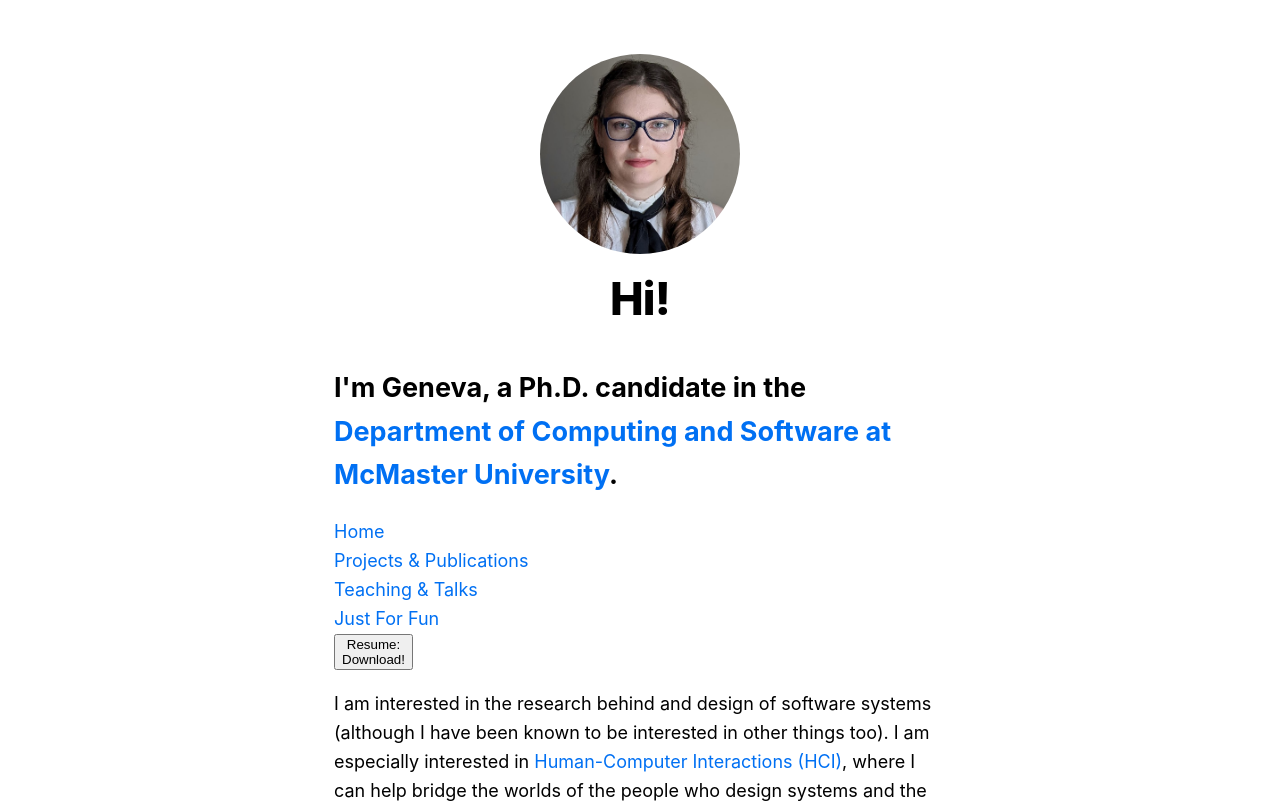
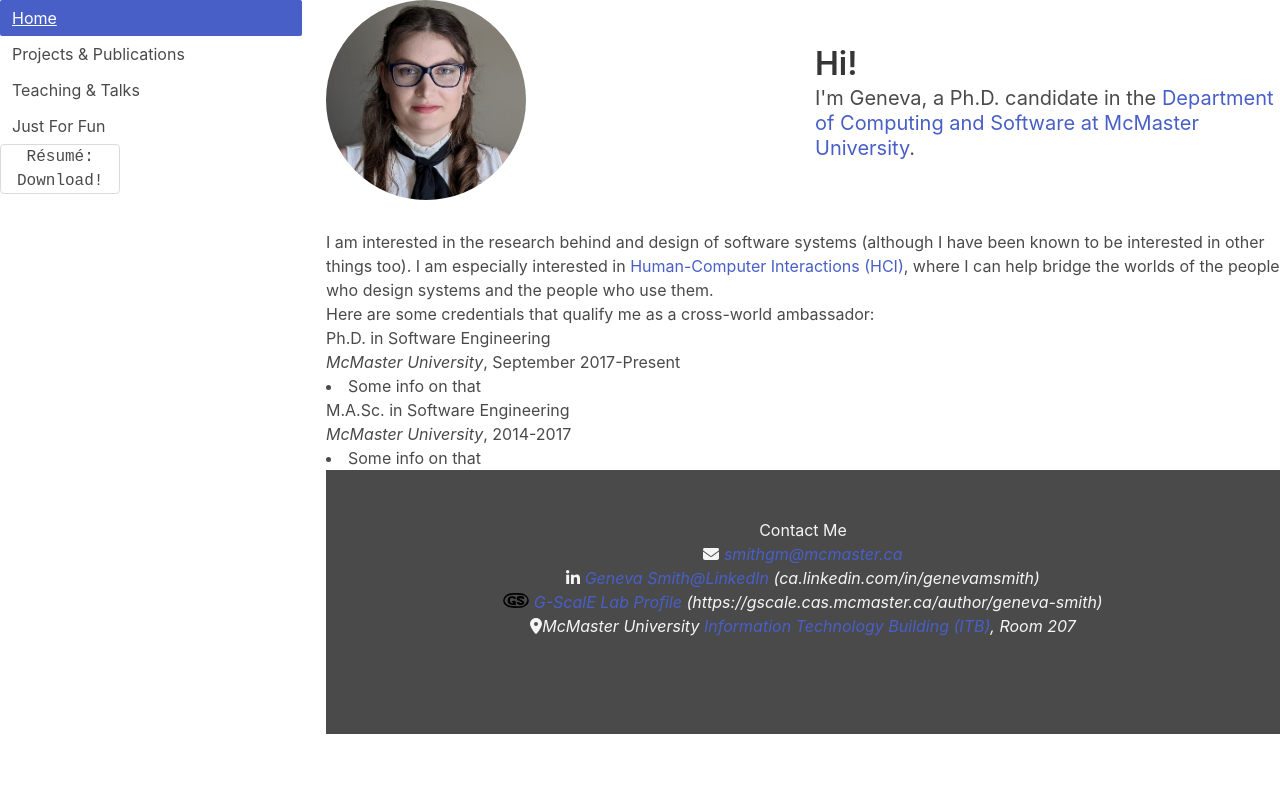
Before and after one commit to GenevaS/website, a Next.js app: page / in a window 1280 px wide. Shown: the top 803 px of the page. Built offline with nearby package versions, Linux system fonts and the light colour scheme.

Commit message:
Started styling with Bulma

```diff
--- a/components/footer.js
+++ b/components/footer.js
@@ -1,19 +1,19 @@
 import Image from 'next/image'
 
 import { FontAwesomeIcon } from '@fortawesome/react-fontawesome'
-import { faEnvelope } from '@fortawesome/free-solid-svg-icons'
-import { faLocationDot } from '@fortawesome/free-solid-svg-icons'
+import { faEnvelope, faLocationDot } from '@fortawesome/free-solid-svg-icons'
 import { faLinkedinIn } from '@fortawesome/free-brands-svg-icons'
 
 function Footer() {
 	return (
-		<div>
+    <footer className='footer has-text-light has-background-grey-dark'>
+      <div className='has-text-centered'>
             <h4>Contact Me</h4>
 
             <address>
-            <FontAwesomeIcon icon={faEnvelope} /> <a href="mailto:smithgm@mcmaster.ca">smithgm@mcmaster.ca</a>
+            <FontAwesomeIcon icon={faEnvelope} alt="Mail Envelope Icon"/> <a href="mailto:smithgm@mcmaster.ca">smithgm@mcmaster.ca</a>
             <br></br>
-            <FontAwesomeIcon icon={faLinkedinIn} /> <a href="https://www.linkedin.com/in/genevamsmith/">Geneva Smith@LinkedIn</a> (ca.linkedin.com/in/genevamsmith)
+            <FontAwesomeIcon icon={faLinkedinIn} alt="LinkedIn Logo Icon"/> <a href="https://www.linkedin.com/in/genevamsmith/">Geneva Smith@LinkedIn</a> (ca.linkedin.com/in/genevamsmith)
             <br></br>
             <Image
               priority
@@ -21,12 +21,15 @@
               layout='fixed'
               height={15}
               width={26}
+              alt="GScalE Icon"
             /> <a href="https://gscale.cas.mcmaster.ca/author/geneva-smith">G-ScalE Lab Profile</a> (https://gscale.cas.mcmaster.ca/author/geneva-smith)
             <br></br>
-            <FontAwesomeIcon icon={faLocationDot} /> McMaster University <a href="https://goo.gl/maps/5xhYKyw8hpYTJdp5A">Information Technology Building (ITB)</a>
+            <FontAwesomeIcon icon={faLocationDot} alt="Location Dot Icon"/>
+              McMaster University <a href="https://goo.gl/maps/5xhYKyw8hpYTJdp5A">Information Technology Building (ITB)</a>
             , Room 207
             </address>
         </div>
+    </footer>
 	)
 }
 export default Footer
--- a/components/layout.js
+++ b/components/layout.js
@@ -1,15 +1,14 @@
 import Head from 'next/head'
-import Image from 'next/image'
-import styles from './layout.module.css'
-import utilStyles from '../styles/utils.module.css'
+import Footer from '../components/footer'
+import NavBar from '../components/navbar'
 import Link from 'next/link'
 
-const name = 'GMS'
+const name = 'GenevaMSmith'
 export const siteTitle = 'Geneva M. Smith'
 
 export default function Layout({ children, home }) {
     return (
-      <div className={styles.container}>
+      <div>
         <Head>
           <link rel="icon" href="puzzle-piece-solid.svg" />
           <meta
@@ -25,50 +24,20 @@
           <meta name="og:title" content={siteTitle} />
           <meta name="twitter:card" content="summary_large_image" />
         </Head>
-        <header className={styles.header}>
-        {home ? (
-          <>
-            <Image
-              priority
-              src="/images/smith_headshot.jpg"
-              className={utilStyles.borderCircle}
-              height={200}
-              width={200}
-              alt={name}
-            />
-            <h1 className={utilStyles.heading2Xl}>Hi!</h1>
 
-            <h2>I'm Geneva, a Ph.D. candidate in the
-          <a href="https://www.eng.mcmaster.ca/cas"> Department of Computing and
-          Software at McMaster University</a>.</h2>
-          </>
-        ) : (
-          <>
-            <Link href="/">
-              <a>
-                <Image
-                  priority
-                  src="/images/profile.jpg"
-                  className={utilStyles.borderCircle}
-                  height={108}
-                  width={108}
-                  alt={name}
-                />
-              </a>
-              </Link>
-            <h2 className={utilStyles.headingLg}>
-              <Link href="/">
-                <a className={utilStyles.colorInherit}>{name}</a>
-              </Link>
-            </h2>
-          </>
-        )}
-      </header>
+      <div className='columns'>
+        <div className='column is-3'>
+          <NavBar></NavBar>
+        </div>
 
-      <main>{children}</main>
+        <div className='column is-9'>
+          <main>{children}</main>
+          <Footer></Footer>
+        </div>
+      </div>
 
       {!home && (
-        <div className={styles.backToHome}>
+        <div>
           <Link href="/">
             <a>← Back to home</a>
           </Link>
--- a/components/navbar.js
+++ b/components/navbar.js
@@ -1,18 +1,26 @@
+import Link from 'next/link'
+
 function NavBar() {
 	return (
-		<div>
+        <aside className="menu">
+            <ul className="menu-list">
+                <li>
+                    <Link href="/">
+                        <a className="is-active">Home</a>
+                    </Link>
+                </li>
 
-        <a href="/">Home</a><br/>
+                <li><a href="publications">Projects & Publications</a></li>
 
-        <a href="publications">Projects & Publications</a><br/>
+                <li><a href="teaching">Teaching & Talks</a></li>
 
-        <a href="teaching">Teaching & Talks</a><br/>
+                <li><a href="fun">Just For Fun</a></li>
+            </ul>
 
-        <a href="fun">Just For Fun</a><br/>
-
-        <button>Resume:<br/> Download!</button>
-
-        </div>
+            <button className="button py-5 is-family-code has-text-grey-dark has-background-white">
+                    Résumé:<br/> Download!
+            </button>
+        </aside>
 	)
 }
 export default NavBar
--- a/package.json
+++ b/package.json
@@ -22,7 +22,9 @@
     "remark-html": "^15.0.1"
   },
   "devDependencies": {
+    "bulma": "^0.9.3",
     "eslint": "8.9.0",
-    "eslint-config-next": "12.1.0"
+    "eslint-config-next": "12.1.0",
+    "sass": "^1.49.8"
   }
 }
--- a/pages/_app.js
+++ b/pages/_app.js
@@ -3,6 +3,7 @@
 config.autoAddCss = false
 
 import '../styles/global.css'
+import '../styles/global.scss'
 
 function MyApp({ Component, pageProps }) {
   return <Component {...pageProps} />
--- a/pages/fun.js
+++ b/pages/fun.js
@@ -10,13 +10,10 @@
           <title>{siteTitle}</title>
         </Head>
 
-      <NavBar></NavBar>
-
         <section>
           <p>Fun Stuff</p>
         </section>
 
-      <Footer></Footer>
     </Layout>
     )
 }
--- a/pages/index.js
+++ b/pages/index.js
@@ -1,7 +1,7 @@
 import Head from 'next/head'
-import Footer from '../components/footer'
-import NavBar from '../components/navbar'
+import Image from 'next/image'
 import Layout, { siteTitle } from '../components/layout'
+import utilStyles from '../styles/utils.module.css'
 
 export default function Home( ) {
   return (
@@ -10,9 +10,30 @@
         <title>{siteTitle}</title>
       </Head>
 
-      <NavBar></NavBar>
+      <section>
+        <div className='columns is-vcentered'>
+          <div className='column'>
+            <Image
+              priority
+              src="/images/smith_headshot.jpg"
+              height={200}
+              width={200}
+              className={utilStyles.borderCircle}
+              alt="Picture of Geneva M. Smith"
+            />
+          </div>
 
-      <section>
+          <div className='column'>
+            <h1 className='title'>Hi!</h1>
+
+            <h2 className='subtitle'>I&#39;m Geneva, a Ph.D. candidate in the
+            <a href="https://www.eng.mcmaster.ca/cas"> Department of Computing and
+            Software at McMaster University</a>.</h2>
+          </div>
+        </div>
+
+
+
         <p>I am interested in the research behind and design of software
           systems (although I have been known to be interested in other
           things too). I am especially interested in
@@ -34,8 +55,6 @@
         </p>
         </p>
       </section>
-
-      <Footer></Footer>
     </Layout>
   )
 }
--- a/pages/publications.js
+++ b/pages/publications.js
@@ -10,13 +10,9 @@
           <title>{siteTitle}</title>
         </Head>
 
-      <NavBar></NavBar>
-
         <section>
           <p>Publications</p>
         </section>
-
-      <Footer></Footer>
       </Layout>
     )
 }
--- a/pages/teaching.js
+++ b/pages/teaching.js
@@ -10,13 +10,9 @@
           <title>{siteTitle}</title>
         </Head>
 
-      <NavBar></NavBar>
-
         <section>
           <p>Teaching Stuff</p>
         </section>
-
-      <Footer></Footer>
       </Layout>
     )
 }
--- a/styles/global.css
+++ b/styles/global.css
@@ -13,7 +13,7 @@
 }
 
 a {
-  color: #0070f3;
+  color: #ffffff;
   text-decoration: none;
 }
 
--- /dev/null
+++ b/styles/global.scss
@@ -0,0 +1,2 @@
+@charset "utf-8";
+@import "../node_modules/bulma/bulma.sass";
```
Also changed, not shown: 1 other file (tests, documents, lock files or other folders). Lines whose indentation alone changed are shown as unchanged.
